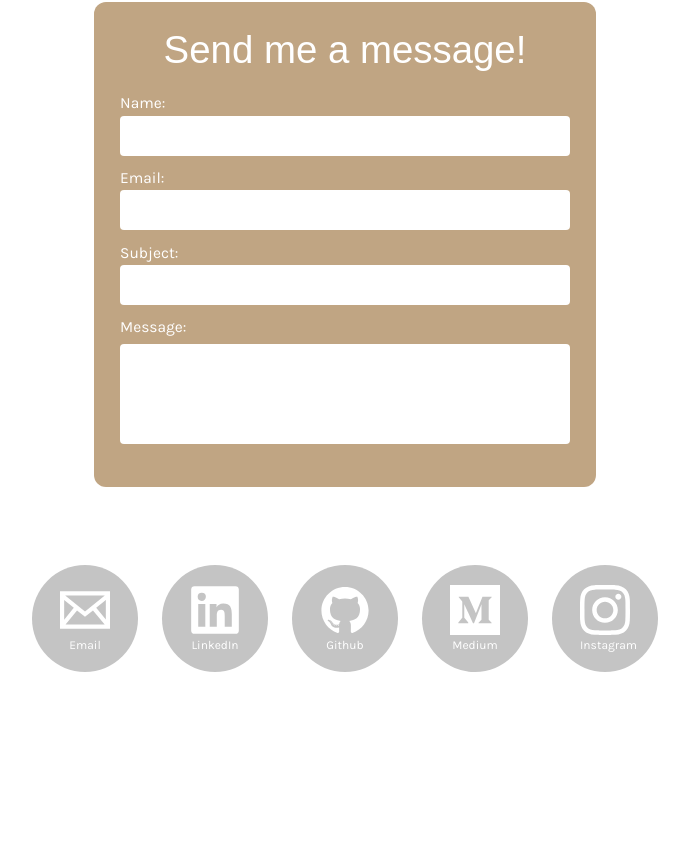
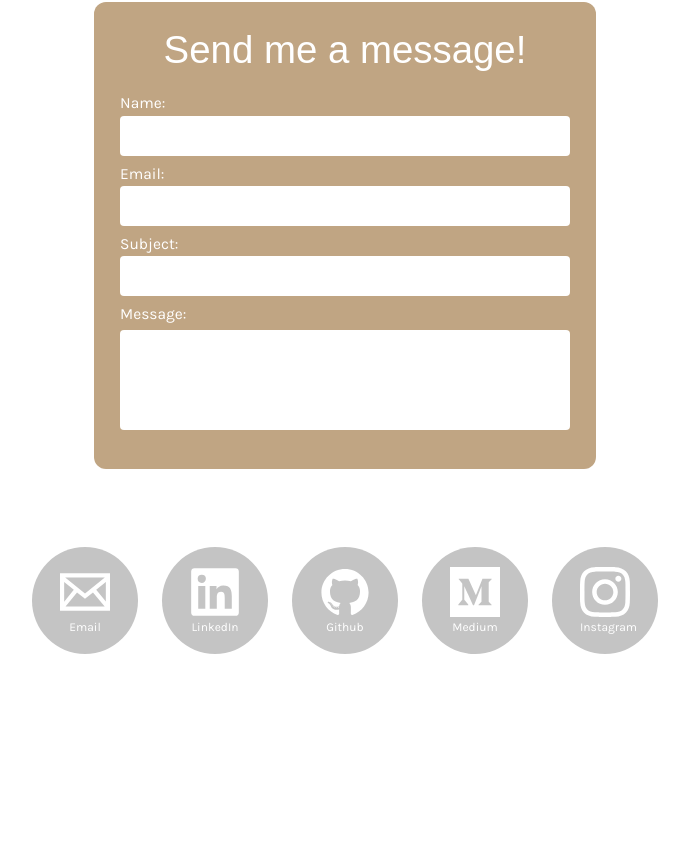
Before and after one commit to dougschallmoser/portfolio, a React (Create React App) app: page / in a window 1280 px wide. Shown: the part 4207-5056 px from the top of the page, without its empty margins (295-984 px from the left). Built offline with nearby package versions, Linux system fonts and the light colour scheme; no server answers; a web font is replaced by a local one.

Commit message:
adjust spacing between form label and input field

```diff
--- a/public/styles/main.css
+++ b/public/styles/main.css
@@ -366,9 +366,15 @@
   background: #ffead1;
 }
 
-#contact-form div {
+#contact-form  span {
+  text-align: left;
   color: #fff;
-  margin-bottom: 3%;
+}
+
+#contact-form form div {
+  text-align: left;
+  color: #fff;
+  margin-bottom: 2%;
   font-family: 'Karla', sans-serif;
   font-size: 0.9em;
 }
```
